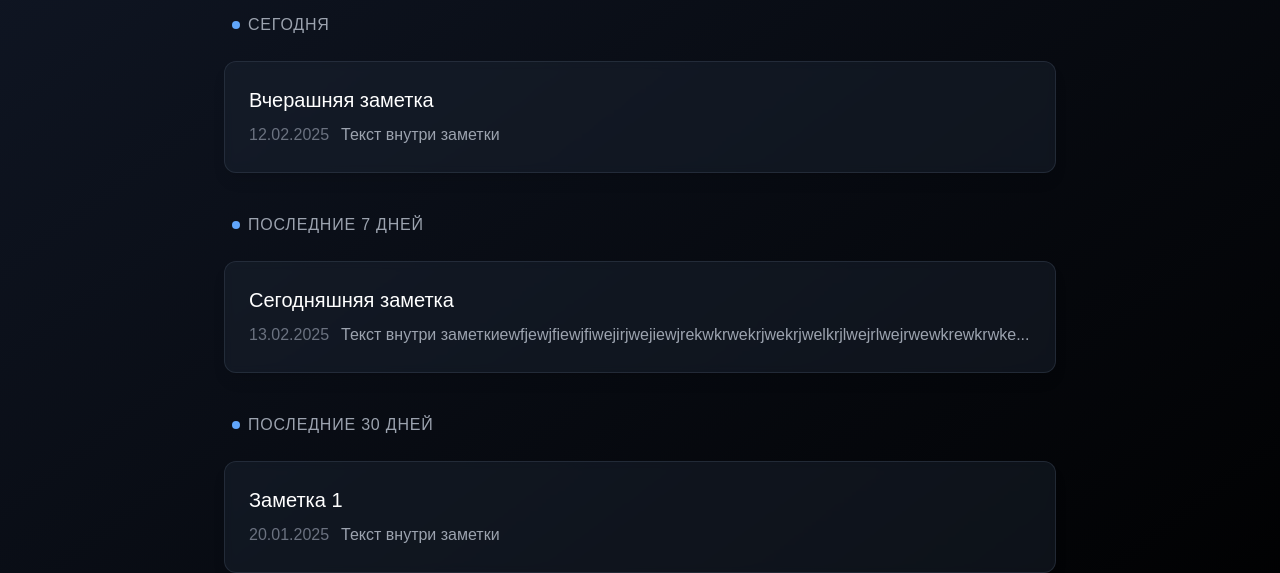
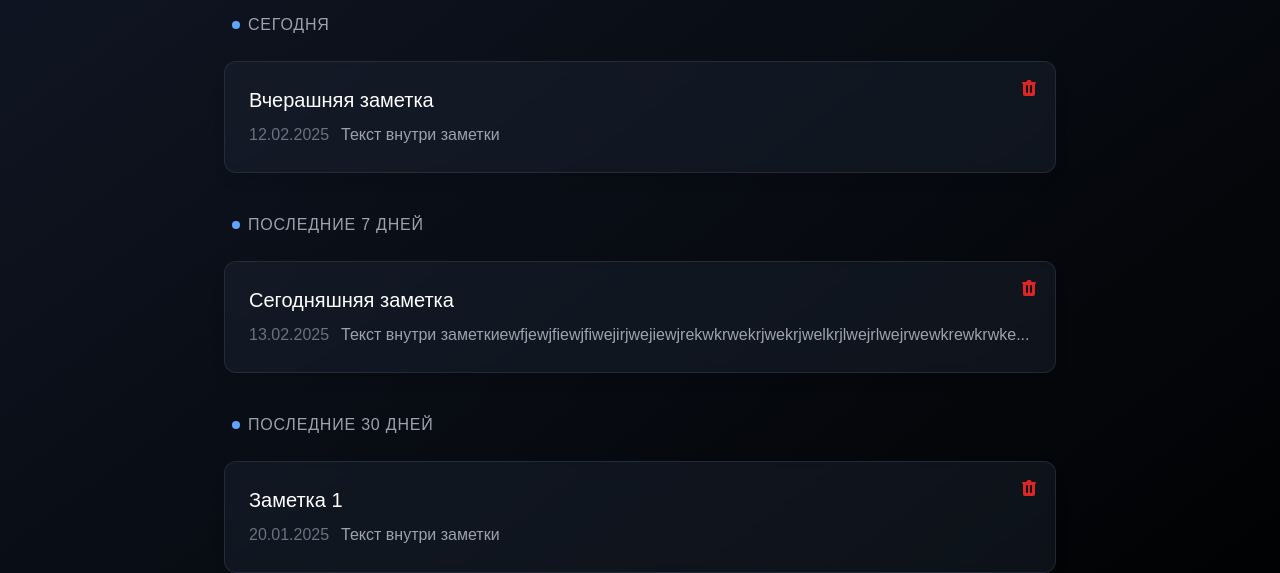
Before and after one commit to TG-Note-App/note-fe, a Vue app: page /notes in a window 1280 px wide. Shown: the part 261-834 px from the top of the page. Built offline with nearby package versions, Linux system fonts and the light colour scheme.

Commit message:
feat: add deleted note functionality

```diff
--- a/src/components/NoteCard.vue
+++ b/src/components/NoteCard.vue
@@ -2,7 +2,7 @@
   <div
     class="group relative overflow-hidden rounded-xl p-6 cursor-pointer bg-gray-800/40 backdrop-blur-sm hover:bg-gray-700/50 hover:border-blue-500/30 hover:-translate-y-1 border border-gray-700/50 shadow-lg hover:shadow-xl transform transition-all duration-500 motion-safe:animate-fadeIn"
   >
-    <RouterLink :to="'/notes/' + id">
+    <RouterLink :to="'/notes/' + props.id">
       <div
       class="absolute inset-0 bg-gradient-to-r from-blue-500/10 via-cyan-500/10 to-blue-500/10
         opacity-0 group-hover:opacity-100 transition-opacity duration-500
@@ -15,7 +15,7 @@
         class="mb-2 flex items-center text-xl font-medium text-white
           group-hover:text-blue-200 transition-colors duration-300"
       >
-        {{ title }}
+        {{ props.title }}
       </h4>
 
       <div class="flex items-center gap-3">
@@ -39,6 +39,15 @@
     </RouterLink>
     <!-- Gradient overlay -->
 
+    <button
+      @click="$emit('delete')"
+      class="text-red-600 hover:text-red-800 p-2 absolute top-2 right-2"
+      aria-label="Delete note"
+    >
+      <svg xmlns="http://www.w3.org/2000/svg" class="h-5 w-5" viewBox="0 0 20 20" fill="currentColor">
+        <path fill-rule="evenodd" d="M9 2a1 1 0 00-.894.553L7.382 4H4a1 1 0 000 2v10a2 2 0 002 2h8a2 2 0 002-2V6a1 1 0 100-2h-3.382l-.724-1.447A1 1 0 0011 2H9zM7 8a1 1 0 012 0v6a1 1 0 11-2 0V8zm5-1a1 1 0 00-1 1v6a1 1 0 102 0V8a1 1 0 00-1-1z" clip-rule="evenodd" />
+      </svg>
+    </button>
   </div>
 </template>
 
@@ -47,16 +56,10 @@ const props = defineProps({
   id: {
     type: [String, Number],
     required: true,
-    default: 1,
+    default: 1
   },
-  title: {
-    type: String,
-    required: true,
-  },
-  text: {
-    type: String,
-    required: true,
-  },
+  title: String,
+  text: String,
   lastModified: {
     type: [Date, String, Number],
     required: true
@@ -71,6 +74,8 @@ const truncatedText = computed(() => {
   if (!props.text) return ''
   return props.text
 })
+
+defineEmits(['delete']);
 
 onMounted(async () => {
   await nextTick()
--- a/src/components/NoteGroup.vue
+++ b/src/components/NoteGroup.vue
@@ -7,6 +7,7 @@
       :title="note.title"
       :text="note.text"
       :lastModified="note.lastModified"
+      @delete="$emit('deleteNote', note.id)"
     />
   </div>
 </template>
@@ -20,4 +21,6 @@ defineProps({
     required: true
   }
 });
+
+defineEmits(['deleteNote']);
 </script>
--- a/src/components/NotesList.vue
+++ b/src/components/NotesList.vue
@@ -4,7 +4,10 @@
       class="space-y-4 first:animate-fadeIn"
     >
       <DateHeader :date="timeGroup" />
-      <NoteGroup :notes="notes" />
+      <NoteGroup
+        :notes="notes"
+        @deleteNote="handleDeleteNote"
+      />
     </div>
   </div>
 </template>
@@ -24,6 +27,8 @@ const props = defineProps({
     default: ''
   }
 });
+
+const emit = defineEmits(['deleteNote']);
 
 // Extract filtering logic to a separate computed property
 const filteredNotes = computed(() =>
@@ -83,4 +88,8 @@ const groupedNotes = computed(() => {
     Object.entries(groups).filter(([_, notes]) => notes.length > 0)
   );
 });
+
+const handleDeleteNote = (noteId) => {
+  emit('deleteNote', noteId);
+};
 </script>
--- a/src/stores/notesStore.js
+++ b/src/stores/notesStore.js
@@ -34,6 +34,9 @@ export const useNotesStore = defineStore('notes', {
       if (index !== -1) {
         this.notes[index] = updatedNote
       }
+    },
+    deleteNote(noteId) {
+      this.notes = this.notes.filter(note => note.id !== noteId)
     }
   }
 })
--- a/src/views/HomeView.vue
+++ b/src/views/HomeView.vue
@@ -3,7 +3,10 @@
     <div class="max-w-4xl mx-auto px-8">
       <AppHeader @new-note="handleNewNote" />
       <SearchBar v-model="search"/>
-      <NotesList :notes="filteredNotes" />
+      <NotesList
+        :notes="filteredNotes"
+        @deleteNote="handleDeleteNote"
+      />
     </div>
   </div>
 </template>
@@ -27,6 +30,11 @@ const filteredNotes = computed(() => notesStore.filteredNotes(search.value));
 
 const handleNewNote = () => {
   router.push('/notes/new');
+};
+
+const handleDeleteNote = (noteId) => {
+  console.log(noteId)
+  notesStore.deleteNote(noteId);
 };
 </script>
 
```
